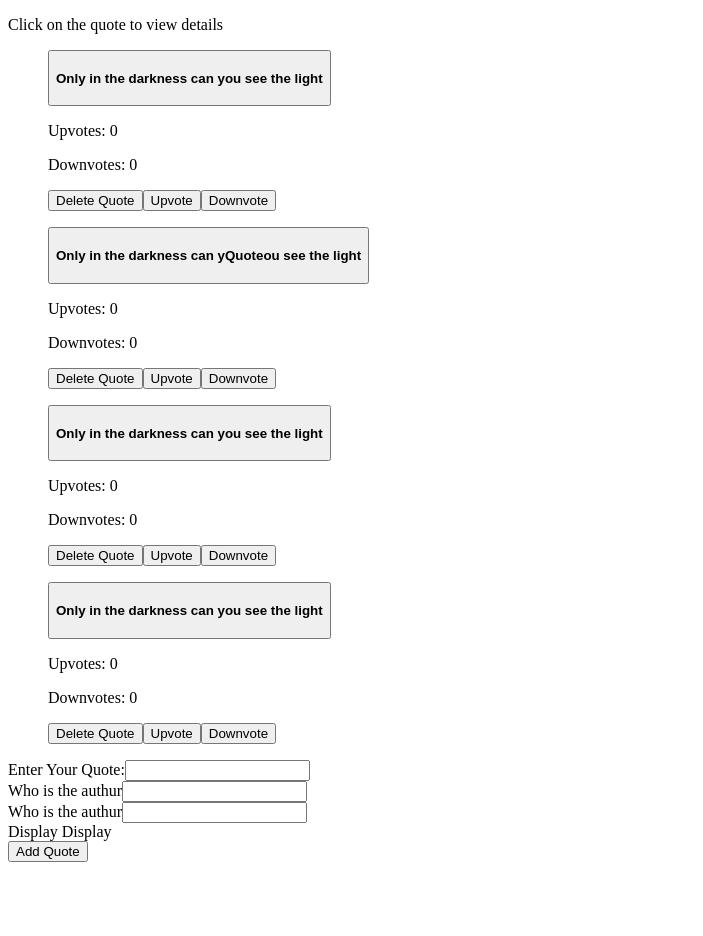
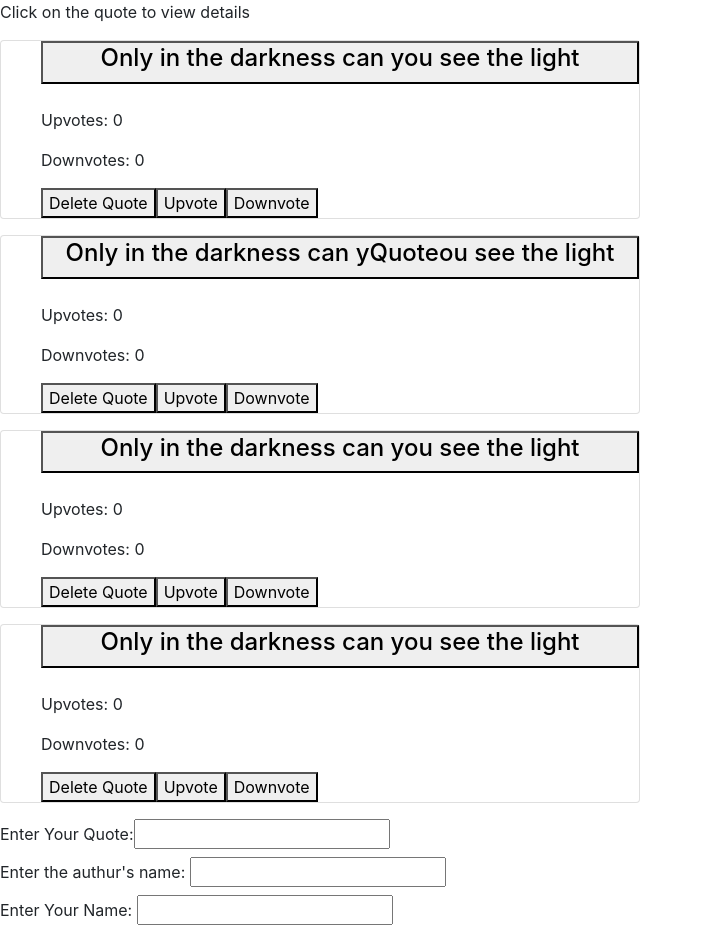
Before and after one commit to dancan-sandys/Quotes-app, an Angular app: page / in a window 1280 px wide. Shown: the top 936 px of the page, without its empty margins (0-703 px from the left). Before the commit the page ends 870 px from the top, so only its background shows below. Built offline with nearby package versions, Linux system fonts and the light colour scheme.

Commit message:
add a pipe to calculate the days passed since the quote was posted

```diff
--- a/package.json
+++ b/package.json
@@ -19,6 +19,8 @@
     "@angular/platform-browser": "~10.0.9",
     "@angular/platform-browser-dynamic": "~10.0.9",
     "@angular/router": "~10.0.9",
+    "bootstrap": "^4.5.2",
+    "popper": "^1.0.1",
     "rxjs": "~6.5.5",
     "tslib": "^2.0.0",
     "zone.js": "~0.10.3"
--- a/src/app/app.module.ts
+++ b/src/app/app.module.ts
@@ -8,6 +8,7 @@ import { QuotesComponent } from './quotes/quotes.component';
 import { QuoteDetailsComponent } from './quote-details/quote-details.component';
 import { QuoteFormComponent } from './quote-form/quote-form.component';
 import { HighlighterDirective } from './highlighter.directive';
+import { DatecountPipe } from './datecount.pipe';
 
 @NgModule({
   declarations: [
@@ -15,7 +16,8 @@ import { HighlighterDirective } from './highlighter.directive';
     QuotesComponent,
     QuoteDetailsComponent,
     QuoteFormComponent,
-    HighlighterDirective
+    HighlighterDirective,
+    DatecountPipe
   ],
   imports: [
     BrowserModule,
--- /dev/null
+++ b/src/app/datecount.pipe.ts
@@ -0,0 +1,26 @@
+import { Pipe, PipeTransform } from '@angular/core';
+
+@Pipe({
+  name: 'datecount'
+})
+export class DatecountPipe implements PipeTransform {
+
+  transform(value: any): number {
+
+    let today:Date = new Date()
+    let todayWithNoTime:any = new Date(today.getFullYear(), today.getMonth(), today.getDate())
+    let dateDifference = Math.abs(todayWithNoTime - value)
+    let secondsPerDay = 86400
+    let dateDifferenceSeconds = dateDifference * 0.001
+    let dateCounter = dateDifferenceSeconds/secondsPerDay
+
+    if(dateCounter >= 1 && value > 0){
+      return dateCounter
+    }
+
+    else {return 0 }
+
+
+  }
+
+}
--- a/src/app/quote-details/quote-details.component.html
+++ b/src/app/quote-details/quote-details.component.html
@@ -1,2 +1,8 @@
-<p>{{quote.details}} is the original author of this quote which was posted to this site by {{quote.poster}} on {{quote.date}}
+<p>
+    {{quote.details}} is the original author of this quote which was posted to this site by {{quote.poster}} on {{quote.date|date}}
+
 </p>
+
+<p>
+    This quote has been on this site for {{quote.date|datecount}} days since it was posted.
+</p>
--- a/src/app/quote-form/quote-form.component.html
+++ b/src/app/quote-form/quote-form.component.html
@@ -9,7 +9,7 @@
     </div>
 
     <div class="formgroup">
-        <label for="quote">Who is the authur<input type="text" [(ngModel)] = "newQuote.details" name="details" #details = 'ngModel' required></label>
+        <label for="quote">Enter the authur's name: <input type="text" [(ngModel)] = "newQuote.details" name="details" #details = 'ngModel' required></label>
         <div [hidden]="details.valid || details.pristine" class="alert alert-danger">
             <p>Quote details are required</p>
         </div>
@@ -17,7 +17,7 @@
     </div>
 
     <div class="formgroup">
-        <label for="quote">Who is the authur<input type="text" [(ngModel)] = "newQuote.poster" name="poster" #poster = 'ngModel' required></label>
+        <label for="quote">Enter Your Name: <input type="text" [(ngModel)] = "newQuote.poster" name="poster" #poster = 'ngModel' required></label>
         <div [hidden]="poster.valid || poster.pristine" class="alert alert-danger">
             <p>Quote poster is required</p>
         </div>
--- a/src/app/quotes/quotes.component.css
+++ b/src/app/quotes/quotes.component.css
@@ -0,0 +1,3 @@
+.card {
+    width: 50%;
+}
--- a/src/app/quotes/quotes.component.html
+++ b/src/app/quotes/quotes.component.html
@@ -1,6 +1,6 @@
 <p>Click on the quote to view details</p>
 
-<ul *ngFor='let quote of quotes; let i = index'>
+<ul class="card" *ngFor='let quote of quotes; let i = index'>
 
 
 
@@ -12,10 +12,12 @@
 
     <p>Upvotes: {{quote.totalUpvotes}}</p>
     <p>Downvotes: {{quote.totalDownvotes}}</p>
-    <button (click)='deleteQuote(i)'> Delete Quote </button>
-    <button (click)='upvote(i)'> Upvote </button>
-    <button (click)='downvote(i)'> Downvote </button>
 
+    <div class="votesection">
+        <button (click)='deleteQuote(i)'> Delete Quote </button>
+        <button (click)='upvote(i)'> Upvote </button>
+        <button (click)='downvote(i)'> Downvote </button>
+    </div>
 
 
 
--- a/src/styles.css
+++ b/src/styles.css
@@ -1 +1 @@
-/* You can add global styles to this file, and also import other style files */
+@import "~bootstrap/dist/css/bootstrap.css"
```
Also changed, not shown: 2 other files (tests, documents, lock files or other folders).
